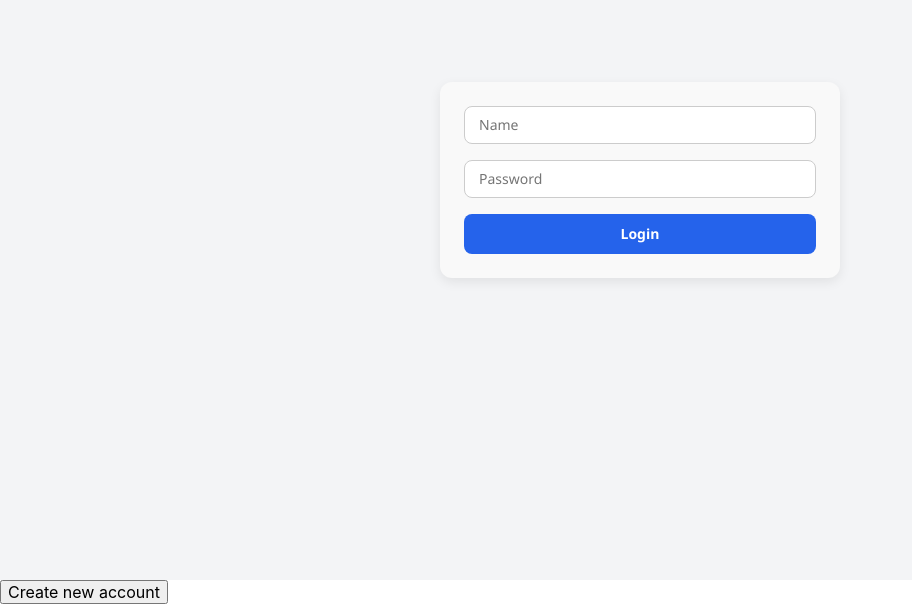
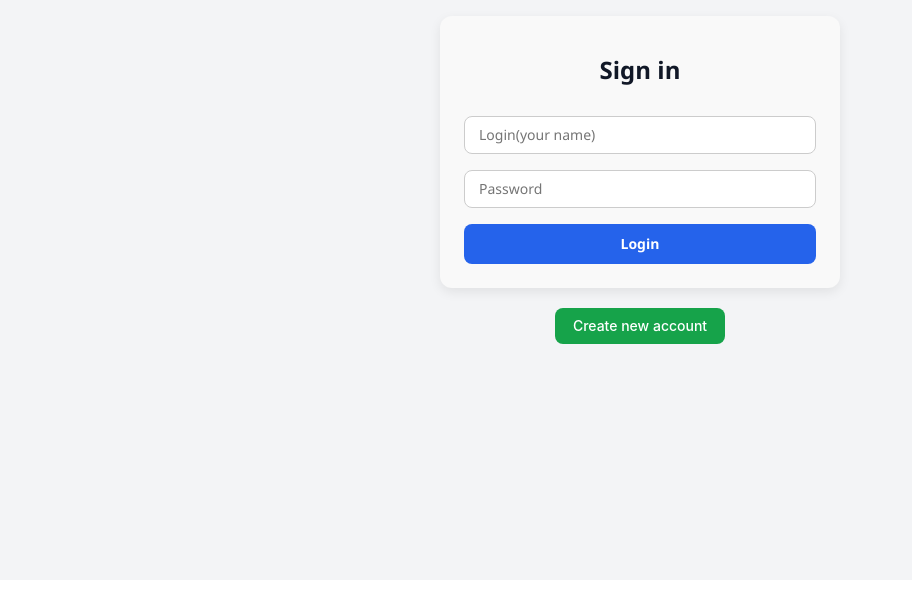
Before and after one commit to Makflay/TrainLog, a React (Create React App) app in the folder spa/: page /login in a window 1280 px wide. Shown: the part 220-824 px from the top of the page, without its empty margins (0-912 px from the left). After the commit the page ends 800 px from the top, so only its background shows below. Built offline with nearby package versions, Linux system fonts and the light colour scheme.

Commit message:
Update&add styles to components Login&Register

```diff
--- a/spa/src/components/Login.js
+++ b/spa/src/components/Login.js
@@ -1,7 +1,6 @@
 import { useState, useContext } from 'react';
 import { useNavigate } from 'react-router-dom';
 import { AuthContext } from '../context/AuthContext';
-import containerStyles from './ui/FormContainer.module.css'
 import styles from './ui/Form.module.css'
 import loginUser from '../api/loginUser';
 
@@ -45,10 +44,10 @@ function Login() {
   };
 
   return (
-    <div className={containerStyles.container}>
-      <form onSubmit={handleSubmit} className={styles.form}>
+    <form onSubmit={handleSubmit} className={styles.form}>
+      <h1>Sign in</h1>
       <div>
-        <input value={username} onChange={e => setUsername(e.target.value)} placeholder='Name' type='text' />
+        <input value={username} onChange={e => setUsername(e.target.value)} placeholder='Login(your name)' type='text' />
         {errors.username && <p className={styles.message}>{errors.username}</p>}
       </div>
       <div>
@@ -56,9 +55,7 @@ function Login() {
         {errors.password && <p className={styles.message}>{errors.password}</p>}
       </div>
       <button type="submit">Login</button>
-      </form>
-    </div>
-
+    </form>
   );
 }
 
--- a/spa/src/components/Register.js
+++ b/spa/src/components/Register.js
@@ -1,4 +1,5 @@
 import { useState } from 'react';
+import styles from './ui/Form.module.css'
 import registerUser from '../api/registerUser';
 
 function Register() {
@@ -39,13 +40,14 @@ function Register() {
   };
 
   return (
-    <form onSubmit={handleSubmit}>
+    <form onSubmit={handleSubmit} className={styles.form}>
+      <h1>Create account</h1>
       <div>
-        <input value={username} onChange={e => setUsername(e.target.value)} placeholder='Name' type='text' />
+        <input value={username} onChange={e => setUsername(e.target.value)} placeholder='Enter your name' type='text' />
         {errors.username && <p style={{ color: 'red' }}>{errors.username}</p>}
       </div>
       <div>
-        <input value={password} onChange={e => setPassword(e.target.value)} placeholder='Password' type='password'/>
+        <input value={password} onChange={e => setPassword(e.target.value)} placeholder='Enter your password' type='password'/>
         {errors.password && <p style={{ color: 'red' }}>{errors.password}</p>}
       </div>
       <button type="submit">Register</button>
--- a/spa/src/components/ui/Form.module.css
+++ b/spa/src/components/ui/Form.module.css
@@ -10,6 +10,14 @@
   border-radius: 12px;
   box-shadow: 0 4px 12px rgba(0, 0, 0, 0.08);
   font-family: 'Segoe UI', Tahoma, Geneva, Verdana, sans-serif;
+}
+
+.form h1 {
+  text-align: center;
+  font-size: 24px;
+  font-weight: 600;
+  margin-bottom: 16px;
+  color: #111827;
 }
 
 .form div {
@@ -63,9 +71,9 @@
   cursor: not-allowed;
 }
 
-.form .message {
+/* .form .message {
   font-size: 13px;
   color: #16a34a;
   margin-top: 8px;
   text-align: center;
-}
+} */
--- a/spa/src/components/ui/FormContainer.module.css
+++ b/spa/src/components/ui/FormContainer.module.css
@@ -1,8 +1,10 @@
 .container {
   display: flex;
+  flex-direction: column;
   justify-content: center;
   align-items: center;
   min-height: 100vh;
   background-color: #f3f4f6;
   padding: 20px;
+  gap: 20px;
 }
--- a/spa/src/pages/AuthPage.js
+++ b/spa/src/pages/AuthPage.js
@@ -1,20 +1,22 @@
-import { useState } from "react";
-import Login from "../components/Login";
-import Register from "../components/Register";
+import { useState } from 'react';
+import styles from '../components/ui/FormContainer.module.css';
+import buttonStyles from '../components/ui/EditButton.module.css';
+import Login from '../components/Login';
+import Register from '../components/Register';
 
 function AuthPage() {
   const [isAccount, setIsAccount] = useState(true)
 
   return (
-    <>
+    <div className={styles.container}>
 
       {
         isAccount ? <Login /> : <Register />
       }
-      <button onClick={() => setIsAccount(!isAccount)}>
+      <button onClick={() => setIsAccount(!isAccount)} className={buttonStyles.edit}>
         {isAccount ? 'Create new account' : 'Go to login'}
       </button>
-    </>
+    </div>
   )
 }
 
```
Also changed, not shown: 1 other file (tests, documents, lock files or other folders).
